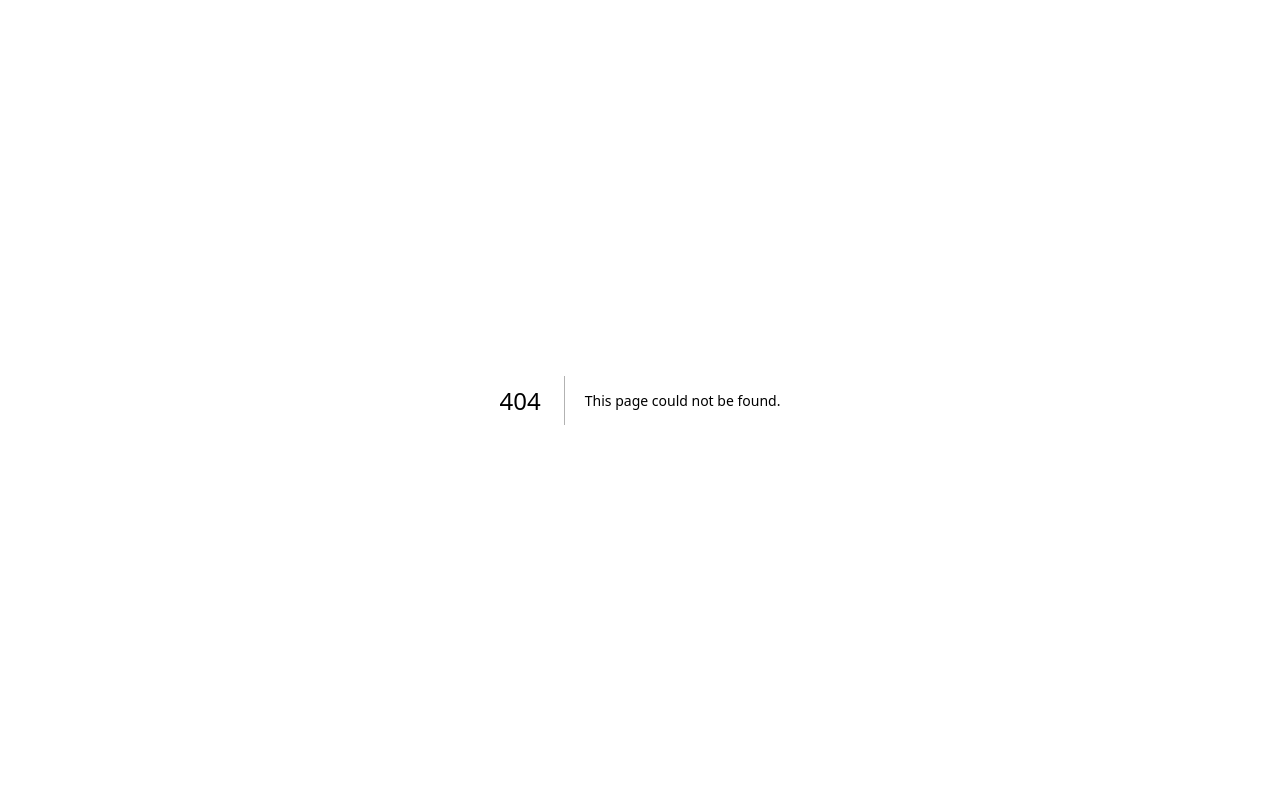
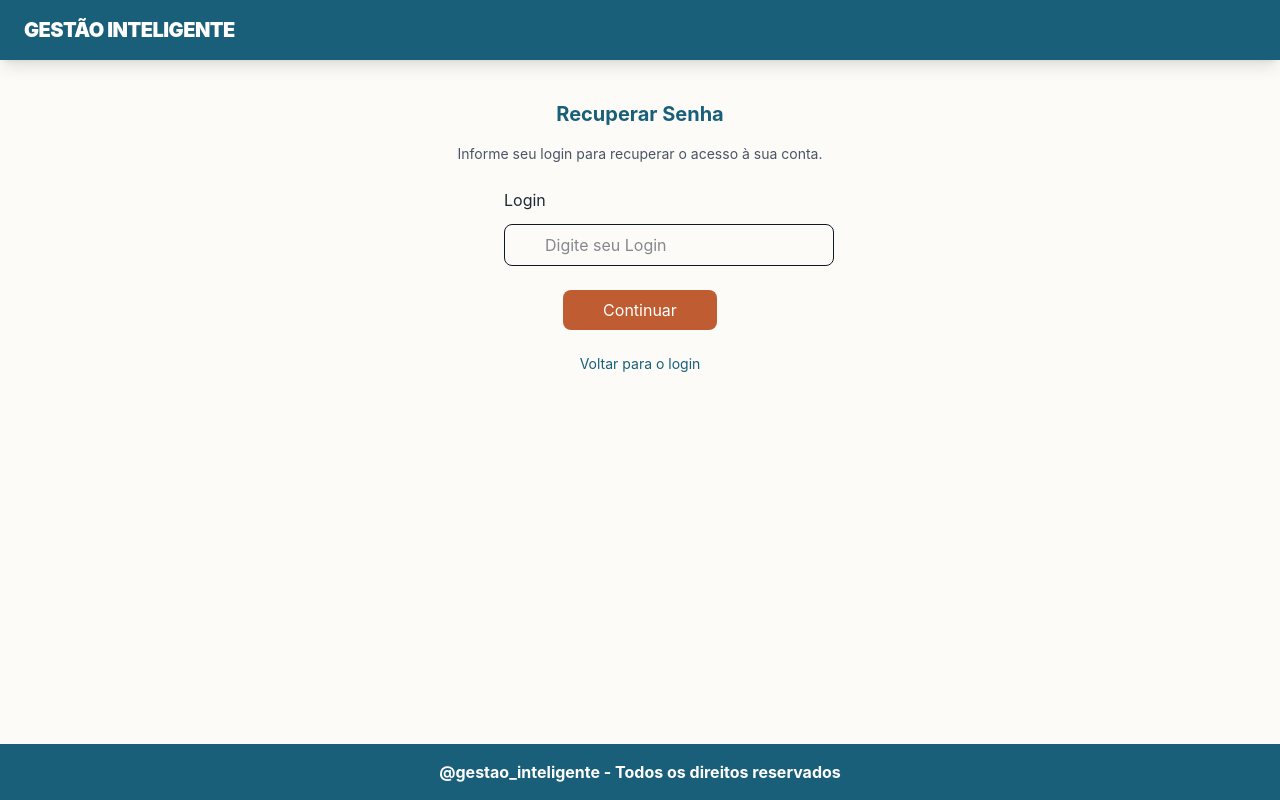
Before and after one commit to MaxBr221/gestao_front, a Next.js app: page /senha in a window 1280 px wide. Before the commit this address had no page. Built offline with nearby package versions, Linux system fonts and the light colour scheme.

Commit message:
feat - implementando page de esqueci senha

```diff
--- a/src/app/components/Sidebar.tsx
+++ b/src/app/components/Sidebar.tsx
@@ -56,7 +56,6 @@ export const Sidebar: React.FC = () => {
     return (
         <aside className="w-64 min-h-screen shrink-0 bg-[#164E63] text-white flex flex-col">
 
-            {/* LOGO */}
             <div className="px-6 py-7 border-b border-white/10">
 
                 <div className="flex items-center gap-3">
@@ -79,8 +78,6 @@ export const Sidebar: React.FC = () => {
 
             </div>
 
-
-            {/* MENU */}
             <nav className="flex-1 px-4 py-6">
 
                 <p className="text-[10px] font-bold text-white/50 uppercase tracking-widest px-3 mb-3">
@@ -172,37 +169,6 @@ export const Sidebar: React.FC = () => {
 
             </nav>
 
-
-            {/* USUÁRIO */}
-
-            <div className="border-t border-white/10 p-4">
-
-                <div className="flex items-center gap-3">
-
-                    <div className="w-10 h-10 rounded-full bg-[#57C5B6] flex items-center justify-center font-bold">
-                        M
-                    </div>
-
-                    <div className="flex-1 min-w-0">
-
-                        <p className="text-sm font-semibold truncate">
-                            Maxsuel Lima
-                        </p>
-
-                        <p className="text-xs text-white/50">
-                            Proprietário
-                        </p>
-
-                    </div>
-
-                    <button className="text-white/50 hover:text-white">
-                        ⋮
-                    </button>
-
-                </div>
-
-            </div>
-
         </aside>
     );
 };
--- a/src/app/hooks/userAuth.ts
+++ b/src/app/hooks/userAuth.ts
@@ -63,6 +63,7 @@ export function userAuth() {
         );
     }
 
+
     return {
         login,
         logout,
--- a/src/app/login/page.tsx
+++ b/src/app/login/page.tsx
@@ -11,6 +11,7 @@ import { FieldError } from "../components/FieldError";
 import { useFormik } from "formik";
 import { useRouter } from 'next/navigation';
 import { notification } from '../components/notification'
+import Link from "next/link";
 
 
 export default function LoginPage() {
@@ -81,6 +82,14 @@ export default function LoginPage() {
                                 onChange={handleChange}
                                 placeholder="Digite sua Senha"/>
                                 < FieldError   error ={errors.senha}/>
+                               <div className="text-right mt-2 px-16">
+                                    <Link
+                                        href="/senha"
+                                        className="text-sm text-[#1A5F7A] hover:underline"
+                                    >
+                                        Esqueci minha senha
+                                    </Link>
+                                </div>
                         </div>
                         <div>
                             <Button
--- a/src/app/painel/relatorios/anual/page.tsx
+++ b/src/app/painel/relatorios/anual/page.tsx
@@ -1,5 +1,4 @@
 'use client'
-
 import { Template } from "../../../components/Template";
 import { useEffect, useState } from "react";
 import { buscarRelatorioAnual } from "../../../resources/relatorio/relatorioService";
@@ -109,26 +108,6 @@ export default function RelatorioAnualPage() {
 
                 </div>
 
-                {relatorio.quantAtendimentos === 0 && (
-
-                    <div className="mt-8 max-w-5xl mx-auto bg-white rounded-2xl shadow-md p-8 text-center border border-gray-100">
-
-                        <div className="text-5xl mb-4">
-                            📊
-                        </div>
-
-                        <h2 className="text-xl font-bold text-gray-700">
-                            Nenhum atendimento registrado neste ano
-                        </h2>
-
-                        <p className="text-gray-500 mt-2">
-                            Os dados aparecerão aqui conforme os atendimentos forem registrados.
-                        </p>
-
-                    </div>
-
-                )}
-
             </div>
 
         </PainelLayout>
--- a/src/app/painel/relatorios/mensal/page.tsx
+++ b/src/app/painel/relatorios/mensal/page.tsx
@@ -4,8 +4,6 @@ import { useEffect, useState } from "react";
 import { buscarRelatorioMensal } from "../../../resources/relatorio/relatorioService";
 import { RelatorioCard } from "../../../components/RelatorioCard";
 import { PainelLayout } from "../../../components/PainelLayout";
-
-
 
 export default function RelatorioMensalPage() {
 
@@ -108,26 +106,6 @@ export default function RelatorioMensalPage() {
 
                 </div>
 
-                {relatorio.quantAtendimentos === 0 && (
-
-                    <div className="mt-8 max-w-5xl mx-auto bg-white rounded-2xl shadow-md p-8 text-center border border-gray-100">
-
-                        <div className="text-5xl mb-4">
-                            📊
-                        </div>
-
-                        <h2 className="text-xl font-bold text-gray-700">
-                            Nenhum atendimento registrado neste mês
-                        </h2>
-
-                        <p className="text-gray-500 mt-2">
-                            Os dados aparecerão aqui conforme os atendimentos forem registrados.
-                        </p>
-
-                    </div>
-
-                )}
-
             </div>
 
         </PainelLayout>
--- a/src/app/resources/proprietario/proprietario.resources.ts
+++ b/src/app/resources/proprietario/proprietario.resources.ts
@@ -19,5 +19,6 @@ export interface ProprietarioSessaoToken{
     nome?: string;
     login?: string;
     token?: string;
+    tenantId?: number
     expiracao?: number;
 }
--- a/src/app/resources/proprietario/proprietarioService.ts
+++ b/src/app/resources/proprietario/proprietarioService.ts
@@ -21,6 +21,7 @@ class PropriAuth{
                 nome: decodeToken.name,
                 login: decodeToken.sub,
                 token: token.token,
+                tenantId: decodeToken.tenantId,
                 expiracao: decodeToken.exp
             }
             console.log("SESSÃO SALVA:", userSessionToken);
--- /dev/null
+++ b/src/app/senha/page.tsx
@@ -0,0 +1,139 @@
+'use client'
+
+import { Template } from "../components/Template";
+import { Button } from "../components/Button";
+import { InputText } from "../components/InputText";
+import { FieldError } from "../components/FieldError";
+
+import { useFormik } from "formik";
+import { useRouter } from "next/navigation";
+import { useState } from "react";
+
+interface EsqueciSenhaForm {
+    login: string;
+}
+
+export default function EsqueciSenhaPage() {
+
+    const router = useRouter();
+
+    const [mensagem, setMensagem] = useState("");
+
+    const {
+        values,
+        handleChange,
+        handleSubmit,
+        errors
+    } = useFormik<EsqueciSenhaForm>({
+        initialValues: {
+            login: ""
+        },
+
+        validate: (values) => {
+            const errors: Partial<EsqueciSenhaForm> = {};
+
+            if (!values.login) {
+                errors.login = "Informe seu login";
+            }
+
+            return errors;
+        },
+
+        onSubmit: async (form) => {
+            try {
+
+                console.log("Solicitação de recuperação:", form);
+
+                // Aqui posteriormente você vai chamar seu backend
+                // await propAuth().esqueciSenha(form.login);
+
+                setMensagem(
+                    "Se o login estiver cadastrado, enviaremos as instruções para recuperação da senha."
+                );
+
+            } catch (error) {
+
+                console.error(error);
+
+            }
+        }
+    });
+
+    return (
+        <Template>
+
+            <div className="w-full max-w-md mx-auto px-5 py-6 text-gray-800">
+
+                <div className="flex justify-center">
+                    <h2 className="font-bold text-xl text-[#1A5F7A] py-4">
+                        Recuperar Senha
+                    </h2>
+                </div>
+
+                <div className="text-center text-sm text-gray-600 mb-6">
+                    <p>
+                        Informe seu login para recuperar o acesso à sua conta.
+                    </p>
+                </div>
+
+                <form
+                    onSubmit={handleSubmit}
+                    className="flex flex-col items-center w-full px-17"
+                >
+
+                    <label
+                        htmlFor="login"
+                        className="self-start"
+                    >
+                        Login
+                    </label>
+
+                    <div className="py-3 w-full">
+
+                        <InputText
+                            id="login"
+                            name="login"
+                            value={values.login}
+                            onChange={handleChange}
+                            placeholder="Digite seu Login"
+                        />
+
+                        <FieldError error={errors.login} />
+
+                    </div>
+
+                    <div className="mt-3">
+
+                        <Button
+                            type="submit"
+                            style="bg-[#C05C32] hover:bg-[#A84A24] text-white px-10 mx-auto block"
+                            label="Continuar"
+                        />
+
+                    </div>
+
+                </form>
+
+                {mensagem && (
+                    <div className="mt-6 text-center text-sm text-green-600">
+                        {mensagem}
+                    </div>
+                )}
+
+                <div className="flex justify-center mt-6">
+
+                    <button
+                        type="button"
+                        onClick={() => router.push("/login")}
+                        className="text-sm text-[#1A5F7A] hover:underline"
+                    >
+                        Voltar para o login
+                    </button>
+
+                </div>
+
+            </div>
+
+        </Template>
+    );
+}
```
